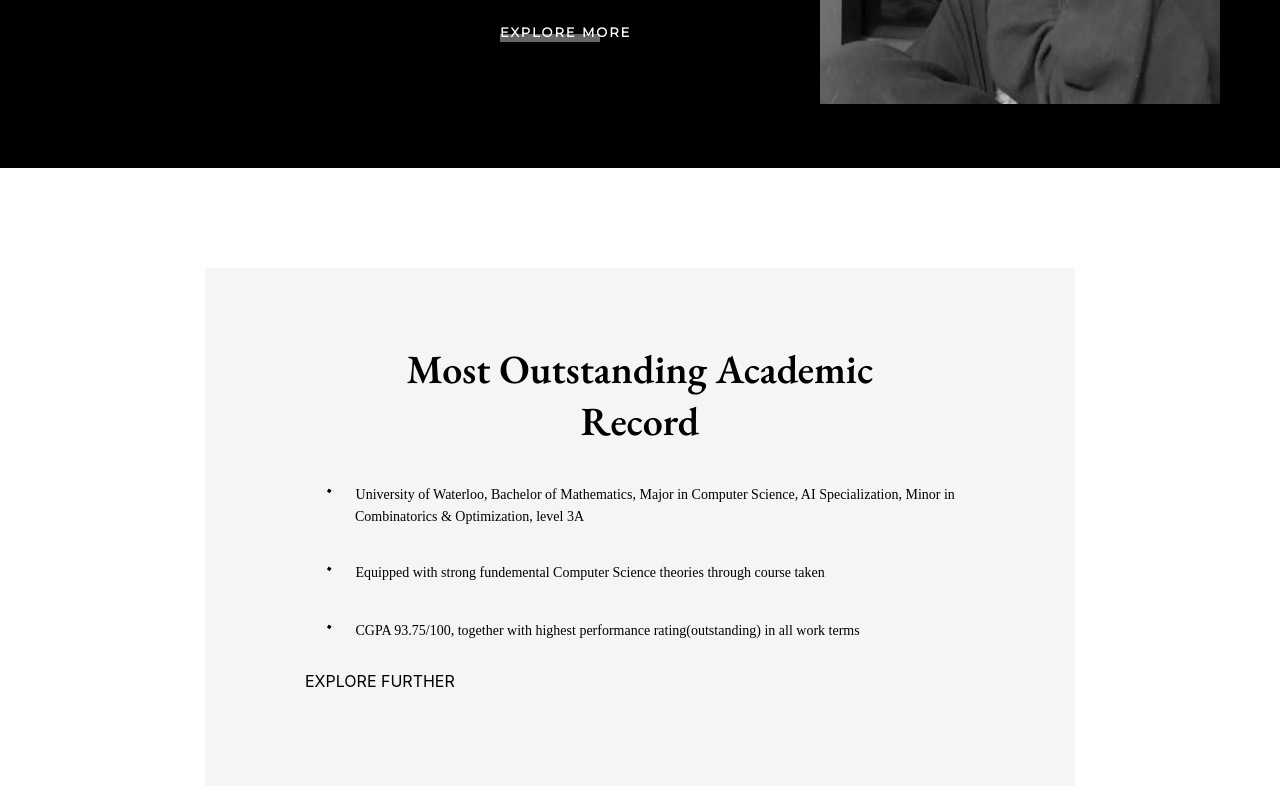
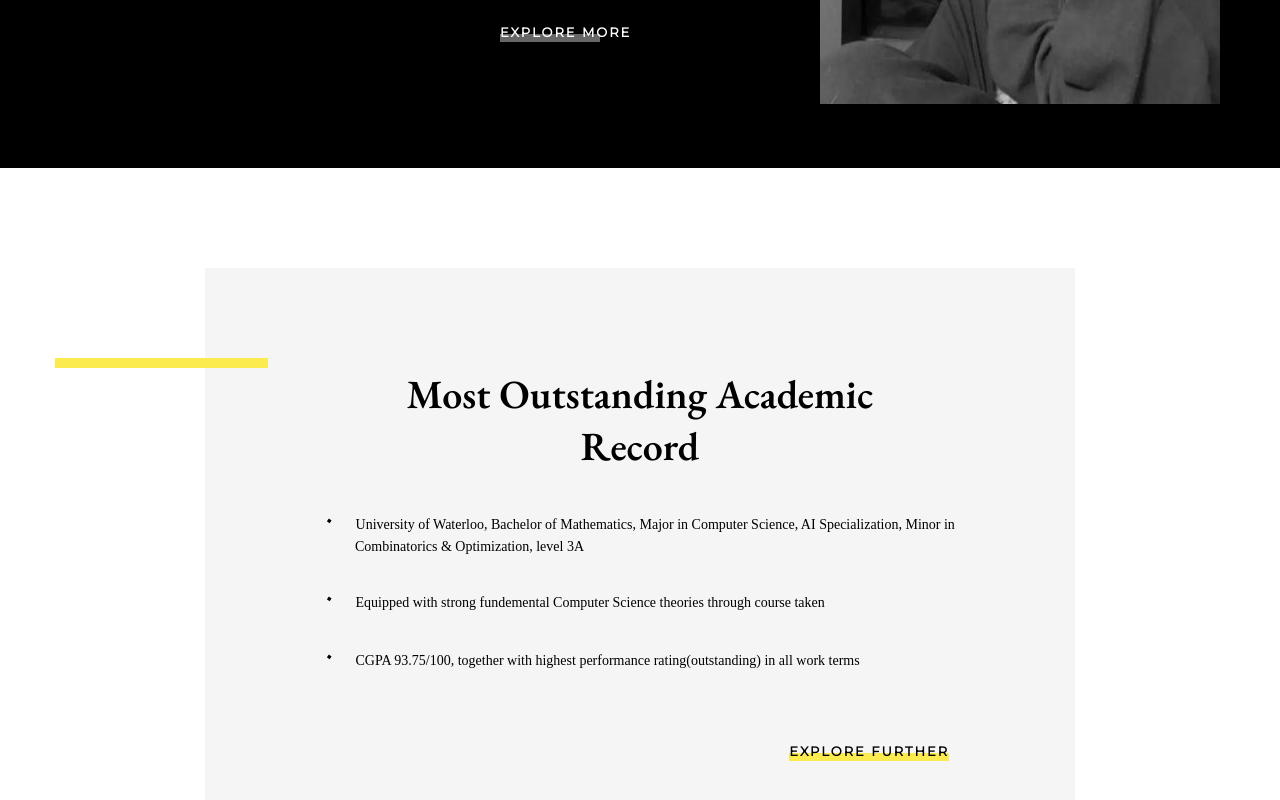
Before and after one commit to Feng-12138/personal_website, a Next.js app in the folder front_end/: page /main in a window 1280 px wide. Shown: the part 450-1250 px from the top of the page. Built offline with nearby package versions, Linux system fonts and the light colour scheme.

Commit message:
update readme and finish education

```diff
--- a/front_end/component/mainBody.module.css
+++ b/front_end/component/mainBody.module.css
@@ -77,3 +77,22 @@
     transition-timing-function: ease;
     transition-delay: 0s;
 }
+
+.buttonEducation {
+    color: black;
+    position: absolute;
+    font-family: "Montserrat";
+    font-size: 13px;
+    font-weight: bold;
+    font-style: normal;
+    letter-spacing: 2px;
+    cursor: pointer;
+    border-bottom-style: solid;
+    border-bottom-color: rgb(251, 235, 79);
+    border-bottom-width: 0.5rem;
+    line-height: 12%;
+    transition-property: all;
+    transition-duration: 300ms;
+    transition-timing-function: ease;
+    transition-delay: 0s;
+}
--- a/front_end/component/mainBody.tsx
+++ b/front_end/component/mainBody.tsx
@@ -5,7 +5,7 @@ import "@fontsource/montserrat";
 import router from "next/router";
 import { yellow } from "@mui/material/colors";
 require("typeface-eb-garamond");
-import { useEffect, useState } from "react";
+import { useEffect, useState, useLayoutEffect } from "react";
 import { ListText } from "./listText";
 //  Adequate Tech Stack for fullstack Development
 
@@ -40,9 +40,15 @@ export default function MainBody() {
   const handleRedirection = (page: string, userId: string) => {
     router.push(`/${page}?account=${userId}`);
   };
+
   useEffect(() => {
-    setWindowWidth(window.innerWidth);
-  });
+    function updateSize() {
+      setWindowWidth(window.innerWidth);
+    }
+    window.addEventListener("resize", updateSize);
+    updateSize();
+    return () => window.removeEventListener("resize", updateSize);
+  }, []);
 
   const educationTextOne =
     "University of Waterloo, Bachelor of Mathematics, Major in Computer Science, AI Specialization, Minor in Combinatorics & Optimization, level 3A";
@@ -103,12 +109,23 @@ export default function MainBody() {
       <div className={styles.whiteCard1}>
         <div className={styles.greyWhiteCard1}>
           <div
+            style={{
+              backgroundColor: "rgb(251, 235, 79)",
+              width: (240 / 1440) * windowWidth,
+              height: 10,
+              // position: "absolute",
+              marginLeft: -250,
+              marginTop: 15,
+            }}
+          ></div>
+          <div
             className={styles.headerText}
             style={{
               color: "black",
               textAlign: "center",
               paddingRight: 50,
               paddingLeft: 50,
+              marginBottom: 35,
               fontSize: 40,
             }}
           >
@@ -118,16 +135,17 @@ export default function MainBody() {
           <ListText text={educationTextThree} windowWidth={windowWidth} />
           <ListText text={educationTextTwo} windowWidth={windowWidth} />
           <div
-            // className={styles.buttonTextTransition}
+            className={styles.buttonEducation}
             style={{
-              color: "black",
-              position: "absolute",
+              marginLeft:
+                ((windowWidth - 410 - 200) / (1440 - 410 - 200)) * 600,
+              marginTop: "50px",
             }}
             onMouseEnter={(el) =>
-              handleMouseOnButton(el, "rgb(255, 255, 255)", "200px")
+              handleMouseOnButton(el, "rgb(251, 235, 79)", "200px")
             }
             onMouseLeave={(el) => {
-              handleMouseLeaveButton(el, "#666666", "200px");
+              handleMouseLeaveButton(el, "rgb(251, 235, 79)", "200px");
             }}
           >
             EXPLORE FURTHER
```
Also changed, not shown: 1 other file (tests, documents, lock files or other folders).
